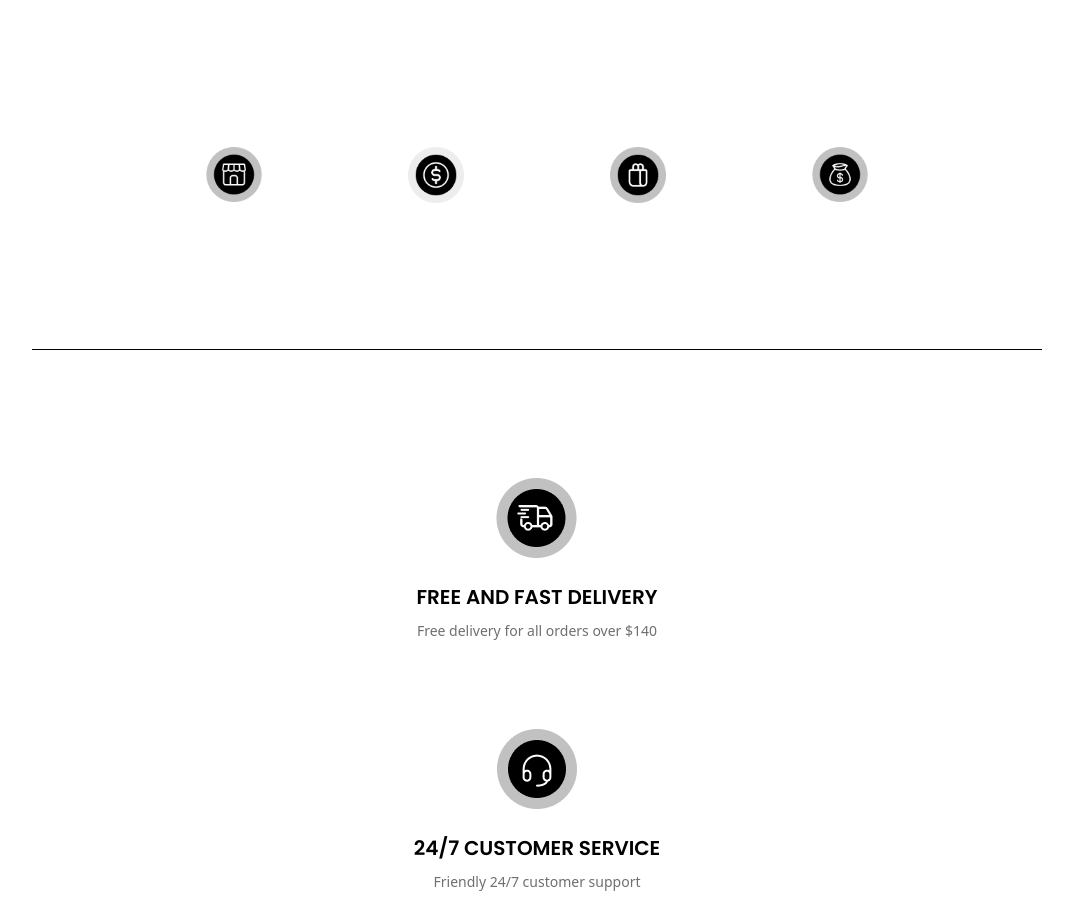
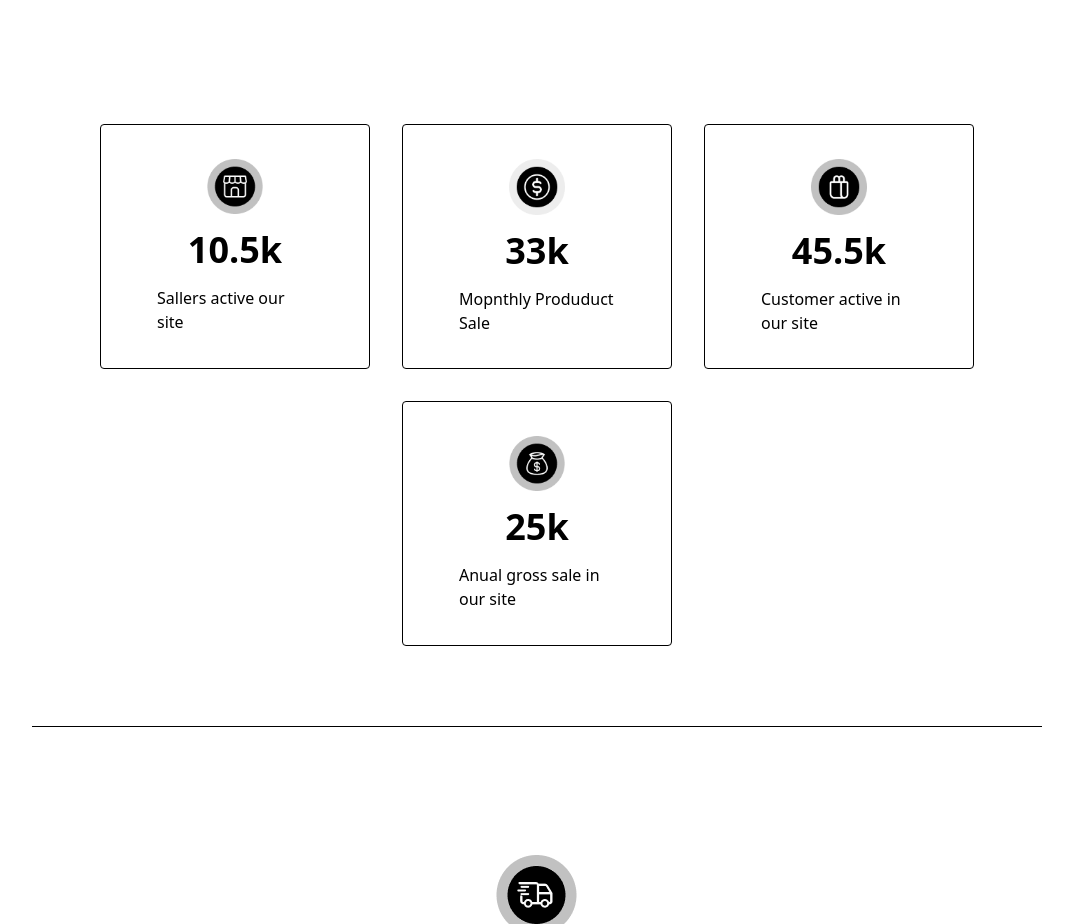
Before and after one commit to MuhammadNabeelJaved/ecommerce-client, a React (Vite) app: page /about in a window 1280 px wide. Shown: the part 1100-2024 px from the top of the page, without its empty margins (103-1176 px from the left). Built offline with nearby package versions, Linux system fonts and the light colour scheme.

Commit message:
Enhance Status component styling for improved visual consistency and readability

```diff
--- a/src/components/Status.jsx
+++ b/src/components/Status.jsx
@@ -38,11 +38,12 @@ export const Status = () => {
             {statusData.map((category, index) => (
               <div
                 key={index}
-                className={`flex justify-center max-w-[170px] max-h-[145px] items-center px-14 py-6 border-[1px] border-[rgba(0, 0, 0, 0.30] rounded-[4px] cursor-pointer transition duration-300 ease-in-out text-white hover:bg-[#DB4444] hover:text-white `}
+                className={`flex justify-center h-[245px] max-w-[270px] max-h-[260px] items-center px-14 py-6 border-[1px] border-[rgba(0, 0, 0, 0.30] rounded-[4px] cursor-pointer transition duration-300 ease-in-out text-black hover:bg-[#DB4444] hover:text-white `}
               >
-                <div className="flex justify-center flex-col gap-4 items-center">
+                <div className="flex w-[100%] justify-center flex-col gap-4 items-center">
                   <img className="w-[56px]" src={category.icon} alt="" />
-                  <h2 className="text-lg font-semibold">{category.title}</h2>
+                  <h2 className="text-4xl font-semibold">{category.title}</h2>
+                  <p className="">{category.subTitle}</p>
                 </div>
               </div>
             ))}
```
